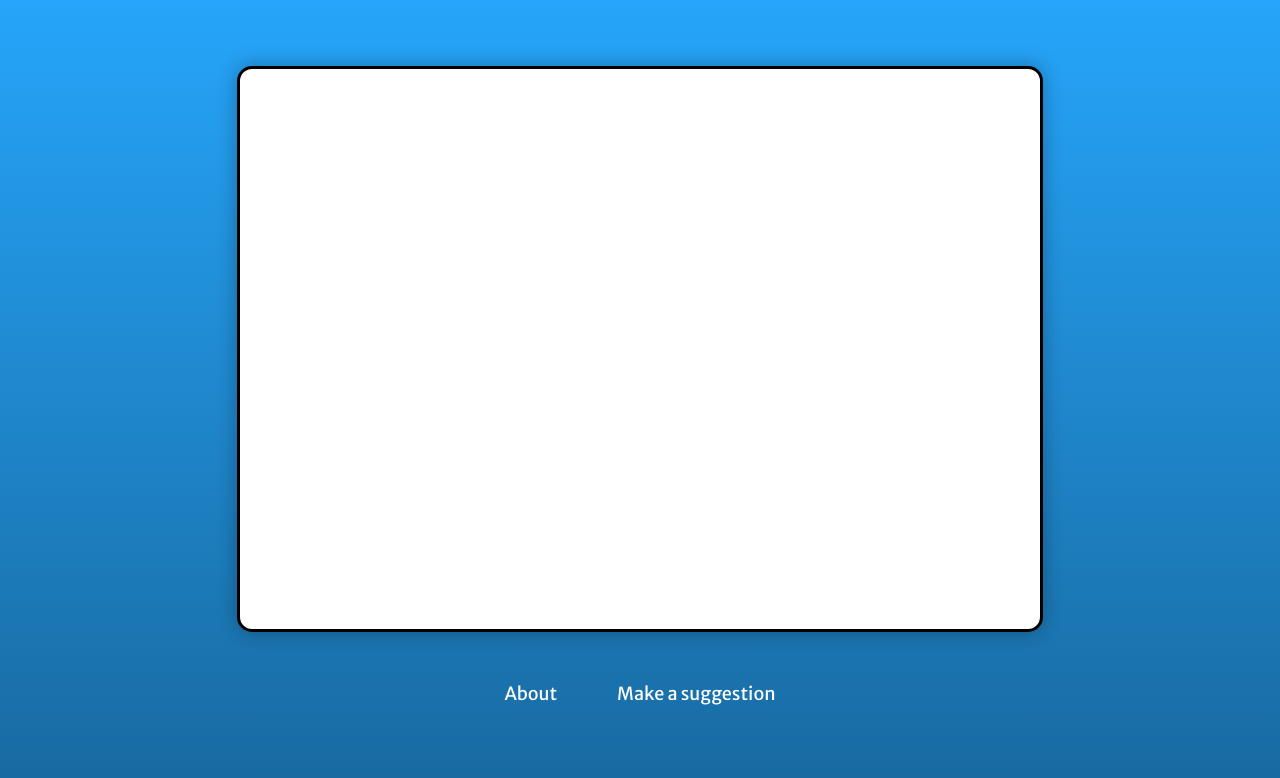
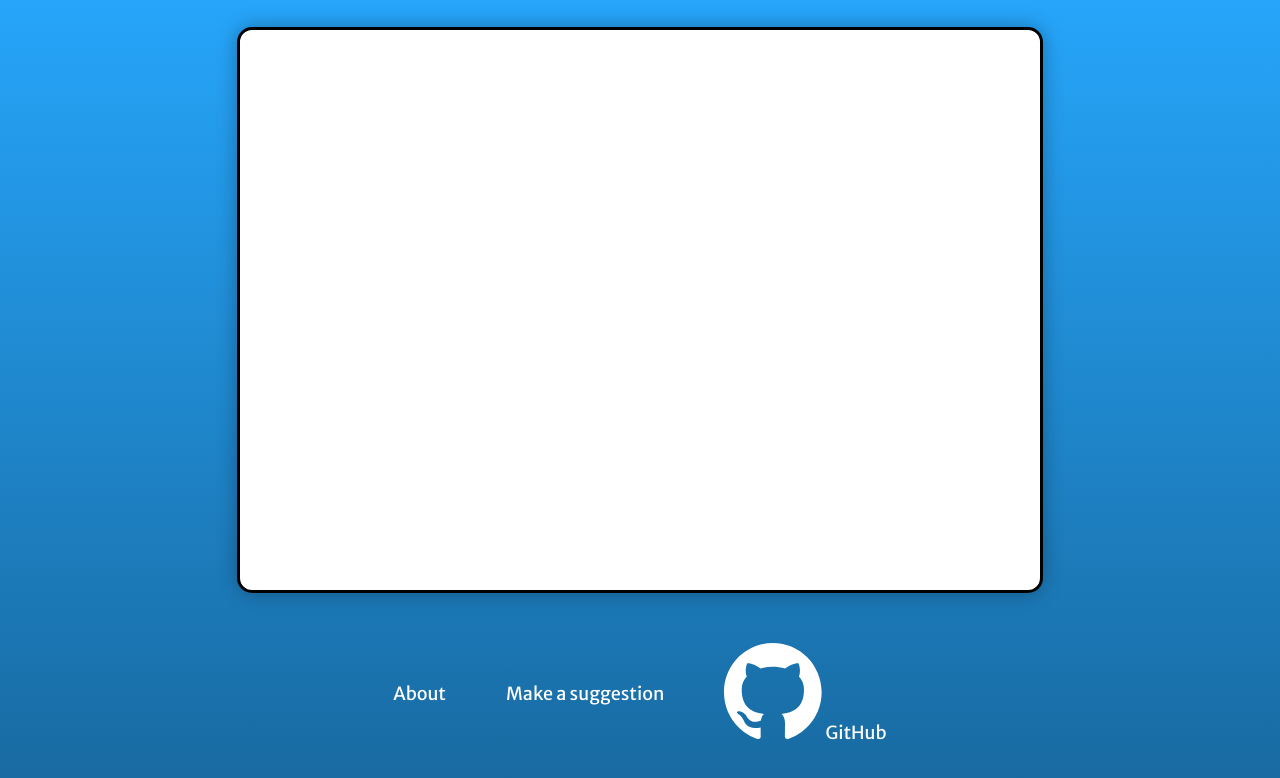
Before and after one commit to rstenlund/bunci_js, a website built with Vite: page index.html in a window 1280 px wide. Built offline with nearby package versions, Linux system fonts and the light colour scheme; some packages are replaced by stand-ins of ours; no server answers; the database is empty; what @clerk/clerk-js would draw is missing.

Commit message:
add GitHub link and logo to navigation bar

```diff
--- a/index.html
+++ b/index.html
@@ -17,6 +17,10 @@
       <div class="navbar">
         <a href="/about">About</a>
         <a href="mailto:info@bunci.net">Make a suggestion</a>
+        <a href="https://github.com/rstenlund/bunci_js">
+          <img src="./src/assets/github.svg" alt="GitHub" />
+          GitHub
+        </a>
       </div>
     </div>
     <script type="module" src="src/box.js"></script>
```
Also changed, not shown: src/assets/github.svg (added).
